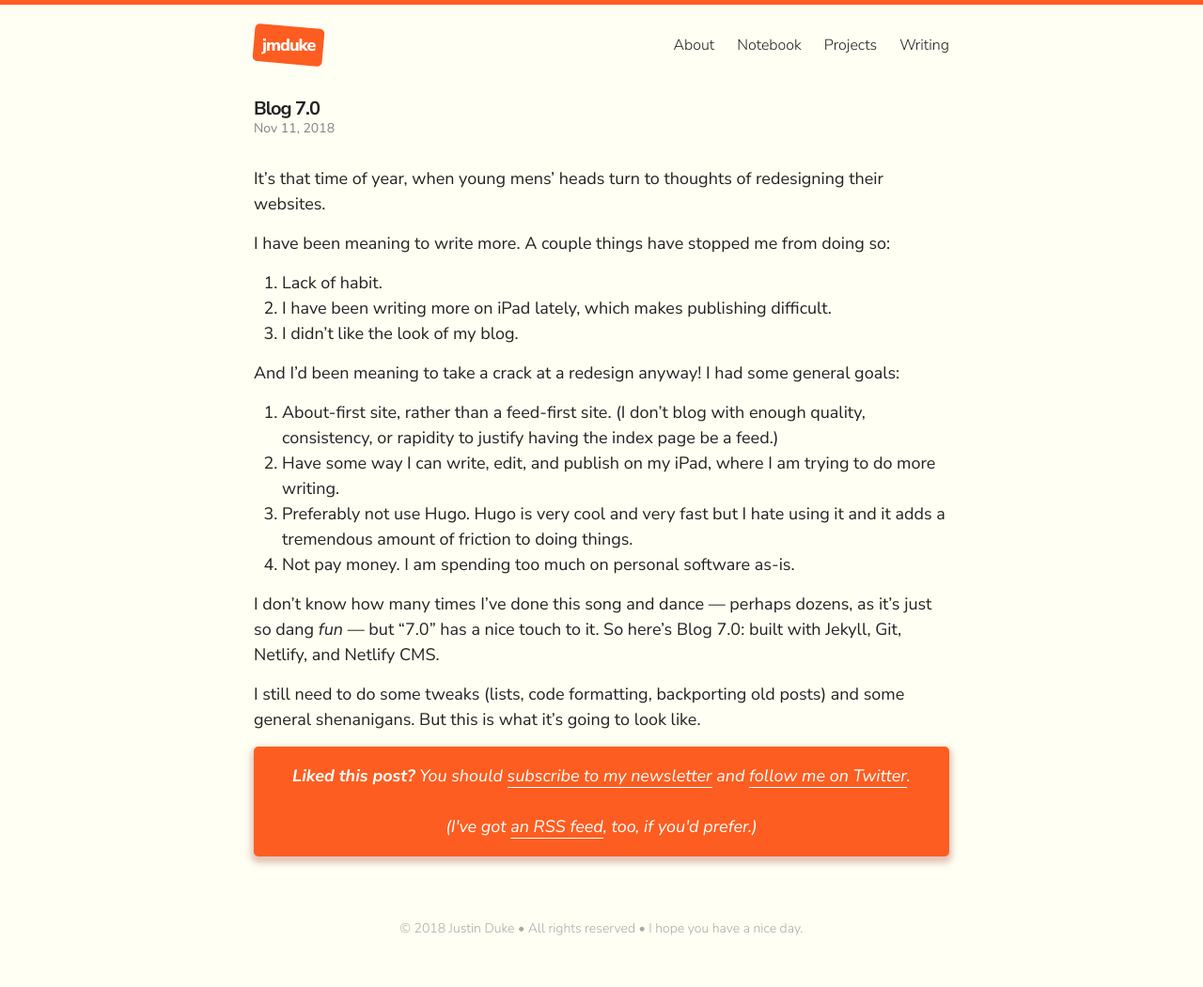
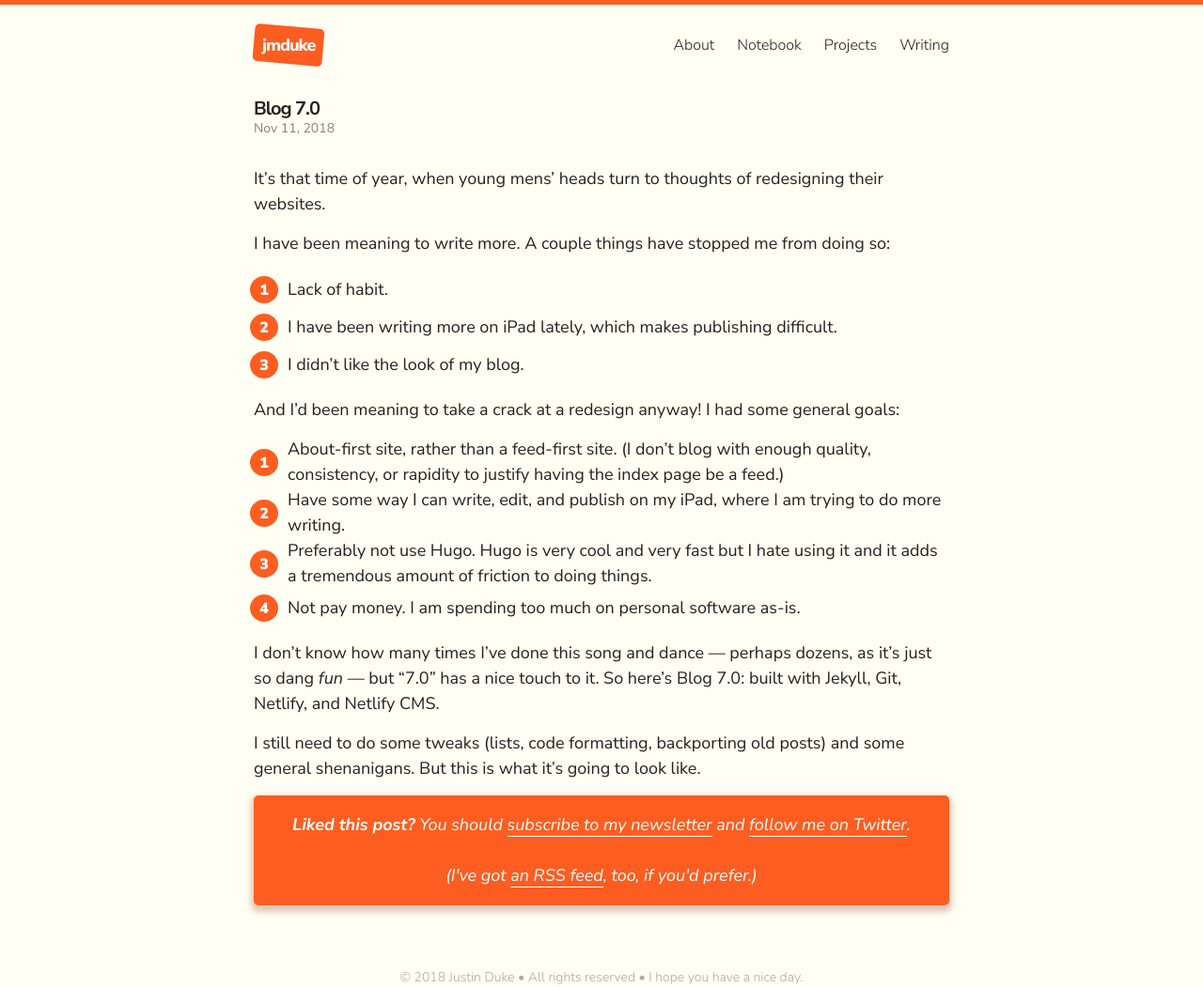
Before and after one commit to jmduke/jmduke-jekyll, a Jekyll site: the page built from _posts/2018-11-11-blog-7-0.md, in a window 1280 px wide. Shown: the whole page at 94% size. Built offline with Jekyll 4.4.1, drawn with Linux system fonts in a browser that asks for light colours; before the commit the page ends 999 px from its top, so only the background shows below that.

Commit message:
Doper style

```diff
--- a/css/main.scss
+++ b/css/main.scss
@@ -90,3 +90,37 @@ body {
     text-decoration: none;
     }
 }
+
+ol {
+    counter-reset: ol-counter;
+    padding-left: 2em;
+    list-style-type: none;
+    margin-left: 0;
+  }
+
+  ol > li {
+      min-height: 40px;
+      display: flex;
+      align-items: center;
+  }
+
+  ol > li:before {
+    content: counter(ol-counter);
+    counter-increment: ol-counter;
+    margin-right: 1em;
+    font-weight: bold;
+    height: 100px;
+    position: absolute;
+    margin-left: -2em;
+    background: #fd5d20;
+    position: absolute;
+    color: #fff;
+    font-weight: 900;
+    width: 30px;
+    height: 29px;
+    line-height: 30px;
+    text-align: center;
+    margin-left: -40px;
+    border-radius: 50%;
+    font-size: 16px;
+  }
```
